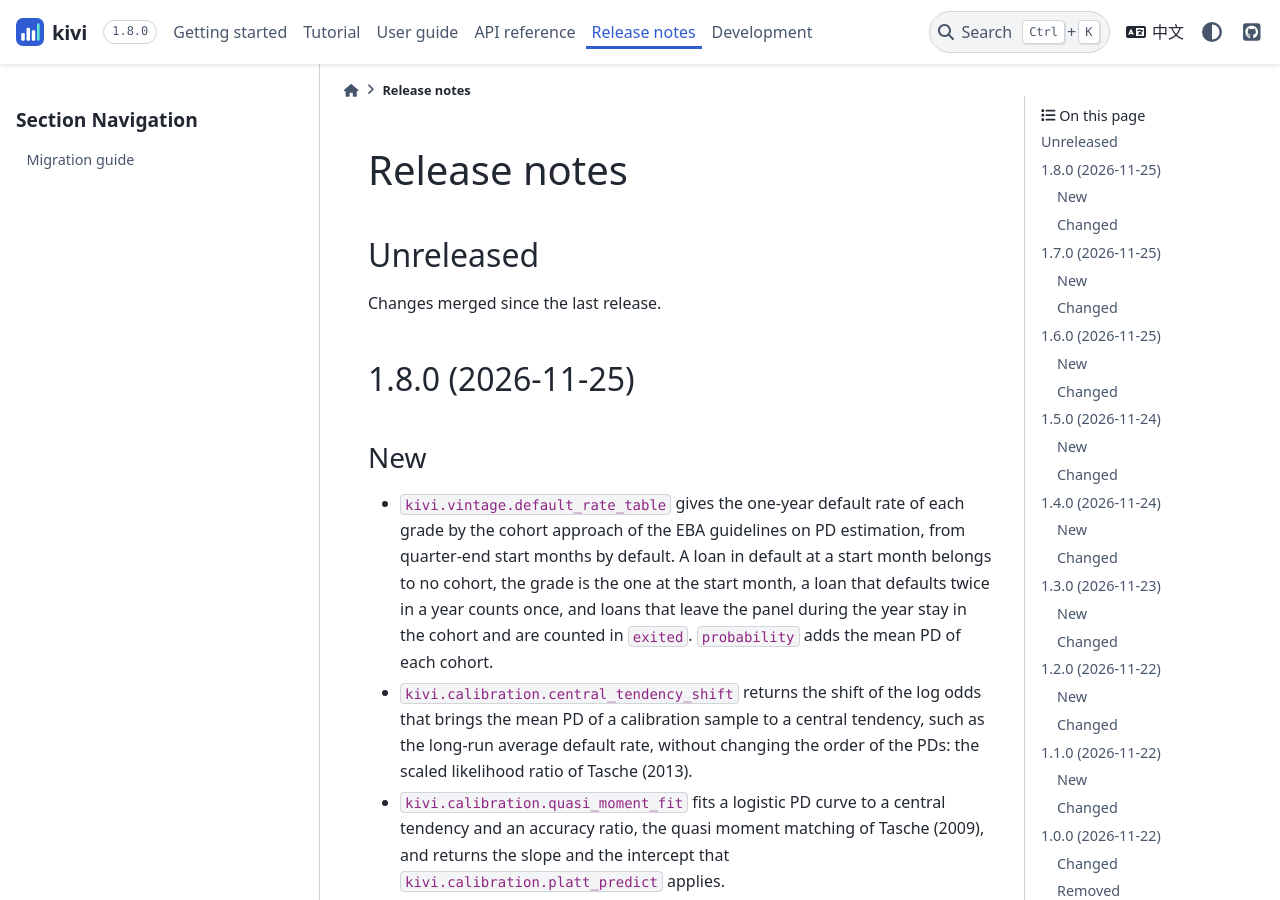
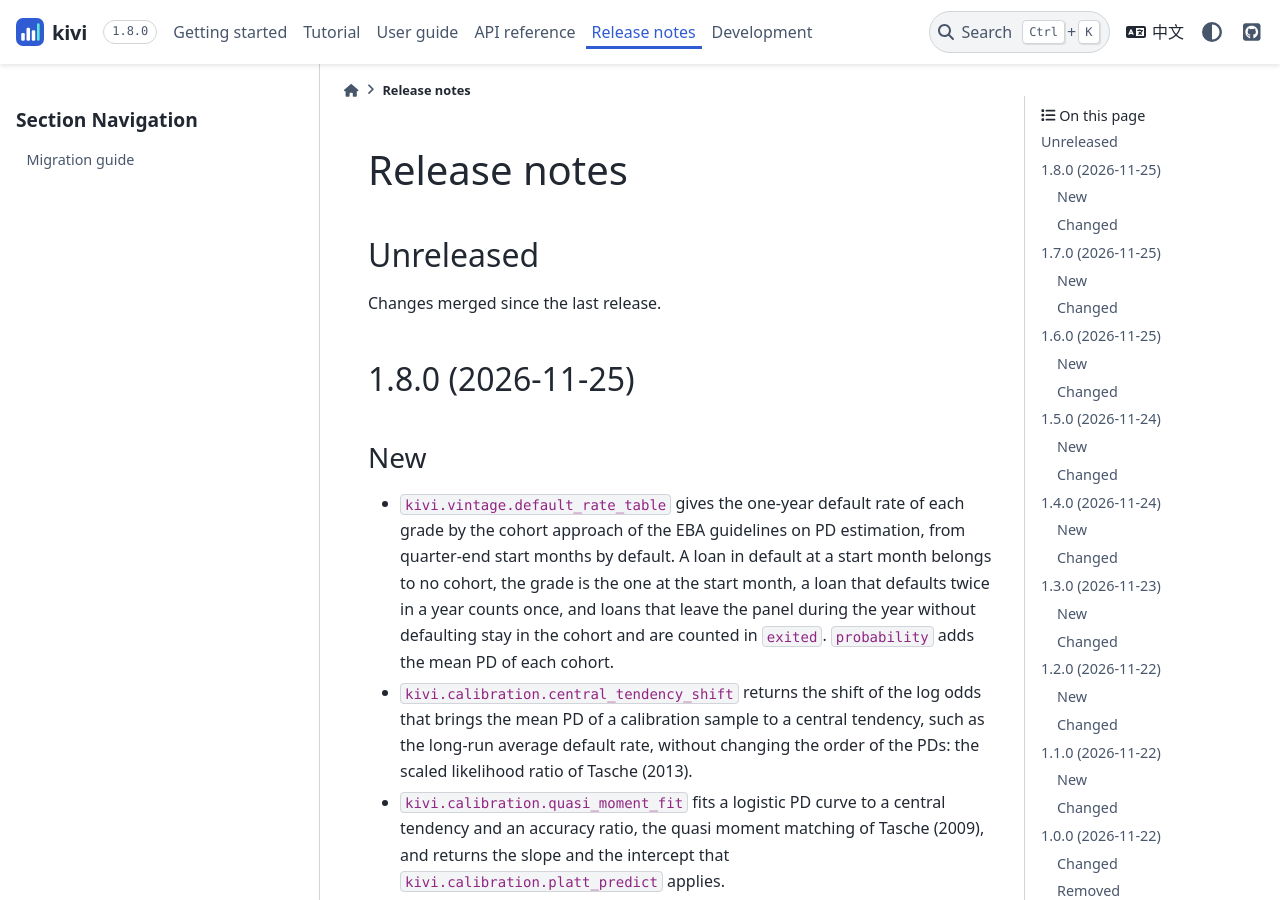
Before and after one commit to gchensy/kivi, a Sphinx documentation site: the page built from docs/release/index.rst, in a window 1280 px wide and 900 px high. Built offline with Sphinx 7.4.7 and the PyData theme 0.15.4, drawn with Linux system fonts in a browser that asks for light colours.

Commit message:
Say that exited counts the loans that leave without defaulting
Co-Authored-By: Claude Opus 5.5 <noreply@anthropic.com>

```diff
--- a/docs/release/index.rst
+++ b/docs/release/index.rst
@@ -14,7 +14,7 @@ Changes merged since the last release.
 New
 ^^^
 
-* ``kivi.vintage.default_rate_table`` gives the one-year default rate of each grade by the cohort approach of the EBA guidelines on PD estimation, from quarter-end start months by default. A loan in default at a start month belongs to no cohort, the grade is the one at the start month, a loan that defaults twice in a year counts once, and loans that leave the panel during the year stay in the cohort and are counted in ``exited``. ``probability`` adds the mean PD of each cohort.
+* ``kivi.vintage.default_rate_table`` gives the one-year default rate of each grade by the cohort approach of the EBA guidelines on PD estimation, from quarter-end start months by default. A loan in default at a start month belongs to no cohort, the grade is the one at the start month, a loan that defaults twice in a year counts once, and loans that leave the panel during the year without defaulting stay in the cohort and are counted in ``exited``. ``probability`` adds the mean PD of each cohort.
 * ``kivi.calibration.central_tendency_shift`` returns the shift of the log odds that brings the mean PD of a calibration sample to a central tendency, such as the long-run average default rate, without changing the order of the PDs: the scaled likelihood ratio of Tasche (2013).
 * ``kivi.calibration.quasi_moment_fit`` fits a logistic PD curve to a central tendency and an accuracy ratio, the quasi moment matching of Tasche (2009), and returns the slope and the intercept that ``kivi.calibration.platt_predict`` applies.
 
```
Also changed, not shown: 1 other file.
